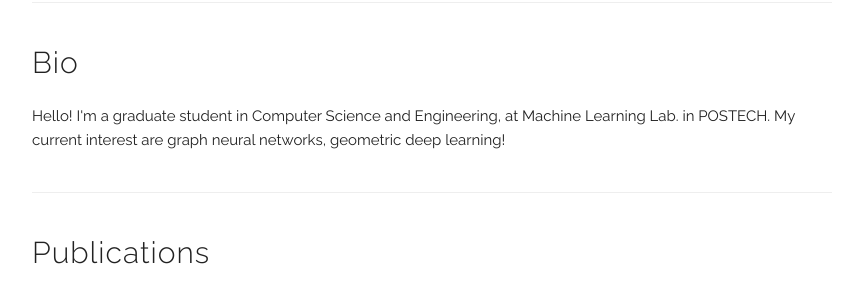
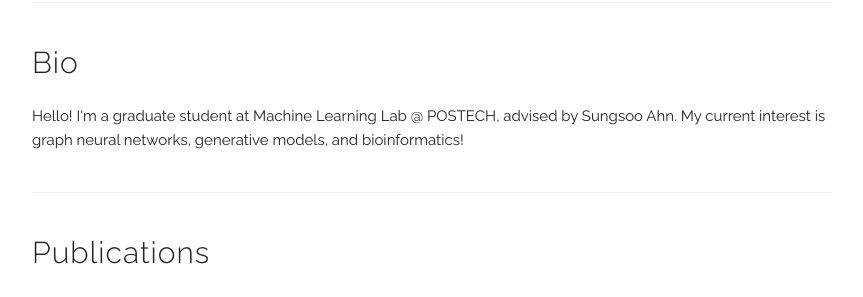
Before and after one commit to hsjang0/hsjang, a Jekyll site: the page built from index.html, in a window 1280 px wide. Shown: the part 395-692 px from the top of the page, without its empty margins (208-1071 px from the left). Built offline with Jekyll 4.4.1, drawn with Linux system fonts in a browser that asks for light colours; some web fonts are replaced.

Commit message:
Update index.html

```diff
--- a/index.html
+++ b/index.html
@@ -5,8 +5,7 @@ title: Home
 <!-- ========== BIO ========== -->
 <div class="docs-section" id="bio">
   <h4>Bio</h4>
-  Hello! I'm a graduate student in Computer Science and Engineering, at Machine Learning Lab. in POSTECH.
-  My current interest are graph neural networks, geometric deep learning!
+  Hello! I'm a graduate student at Machine Learning Lab @ POSTECH, advised by Sungsoo Ahn. My current interest is graph neural networks, generative models, and bioinformatics!
   <!-- <p>
   My research develops tools for analyzing <b>large-scale social data</b>, aiming to provide a better understanding of <b>social structure and behaviors</b> online while also impacting the <b>design of digital social systems</b>.
   My recent work has focused on reducing political polarization online
```
